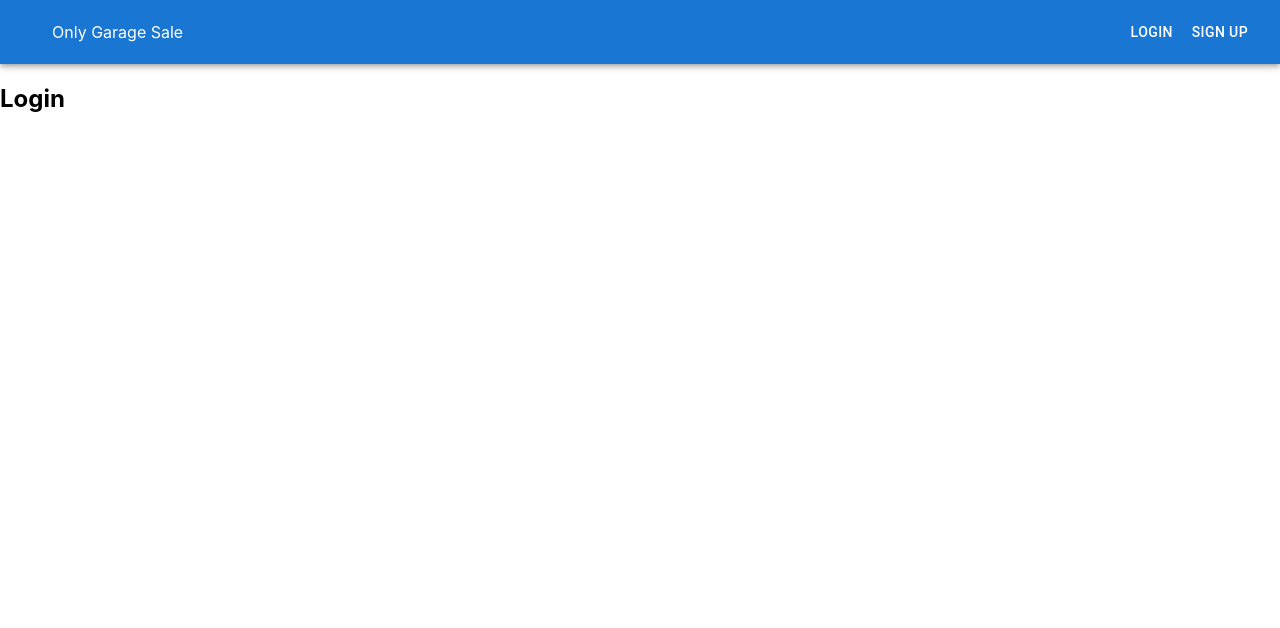
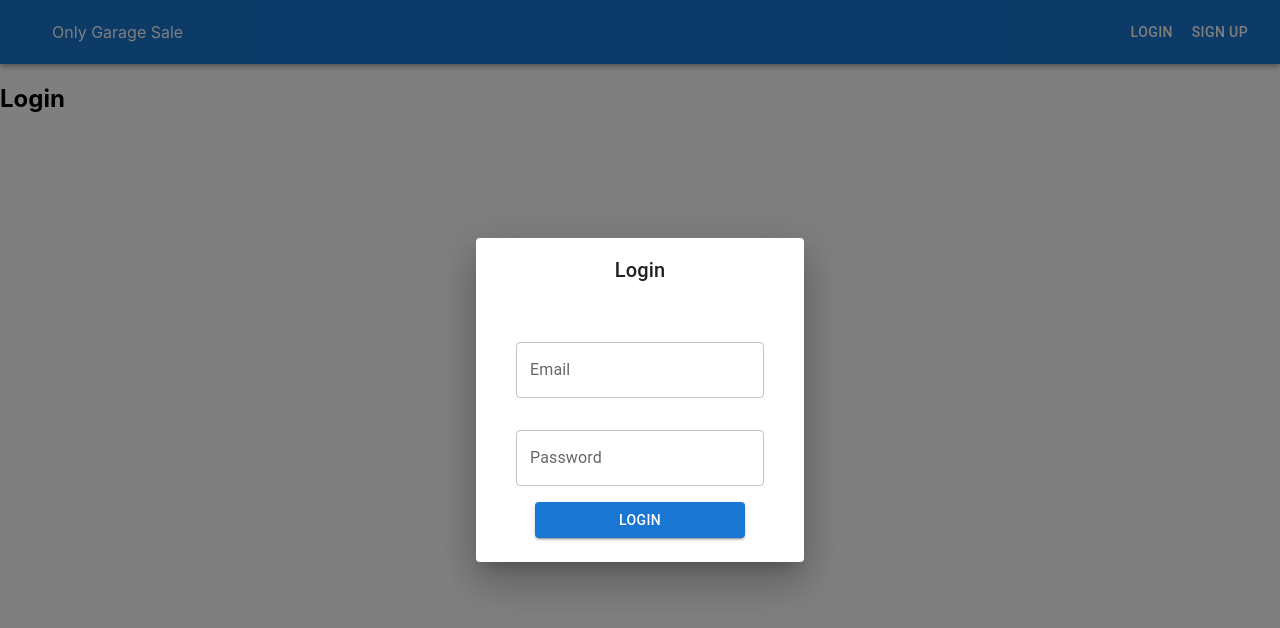
Before and after one commit to aidanamato/only-garage-sale, a React (Create React App) app in the folder client/: page /login in a window 1280 px wide. Both pictures are taken after a click on the button "LOGIN". Shown: the top 628 px of the page. Built offline with nearby package versions, Linux system fonts and the light colour scheme.

Commit message:
refactor login and signup logic

```diff
--- a/client/src/components/Cards/index.js
+++ b/client/src/components/Cards/index.js
@@ -56,8 +56,8 @@ function ActionAreaCard() {
     return (
         <>
             {sales.map((sale) => (
-                <Link to={`/events/${sale.id}`}>
-                    <Card sx={{ margin: '15px', textAlign: 'center' }} key={sale.id}>
+                <Link to={`/events/${sale.id}`} key={sale.id}>
+                    <Card sx={{ margin: '15px', textAlign: 'center' }}>
                         <CardActionArea>
                             <CardMedia
                                 component="img"
--- a/client/src/components/Login/index.js
+++ b/client/src/components/Login/index.js
@@ -0,0 +1,108 @@
+import React, { useState, useRef } from 'react';
+import { usePageContext } from '../../utils/GlobalState';
+import { useMutation } from '@apollo/client';
+import { LOGIN } from '../../utils/mutations';
+import Auth from '../../utils/auth';
+
+import {
+    Button,
+    TextField,
+    Dialog,
+    DialogTitle
+} from '@mui/material';
+import { Box } from '@mui/system';
+
+function Login() {
+    const emailRef = useRef();
+    const pwRef = useRef();
+
+    const [formError, setFormError] = useState(false);
+    const [state, dispatch] = usePageContext();
+
+    const [login] = useMutation(LOGIN);
+
+    const handleSubmit = async (event) => {
+      event.preventDefault();
+
+      try {
+        const { data } = await login({
+          variables: {
+            email: emailRef.current.value,
+            password: pwRef.current.value
+          }
+        });
+
+        const token = data.login.token;
+        Auth.login(token);
+
+      } catch (err) {
+        console.log(err);
+        setFormError(true);
+      }
+    };
+
+    const handleClose = () => {
+      dispatch({
+        type: 'UPDATE_LOGIN_MODAL'
+      });
+    }
+
+    return (
+      <Dialog name='login' open={state.loginModal} onClose={handleClose}>
+          <DialogTitle
+            sx={{
+              m: 'auto'
+            }}
+          >
+            Login
+          </DialogTitle>
+          {formError &&
+          <div
+            style={{textAlign: 'center', color: 'red'}}
+          >Incorrect credentials</div>}
+          <Box
+              component='form'
+              sx={{
+                  m: 3,
+                  display: 'flex',
+                  flexDirection: 'column',
+                  justifyContent: 'center'
+              }}
+              noValidate
+              autoComplete='off'
+              onSubmit={handleSubmit}
+          >
+              <TextField
+                  sx={{
+                      m: 2
+                  }}
+                  id='outlined-basic email'
+                  label='Email'
+                  variant='outlined'
+                  inputRef={emailRef} />
+              <TextField
+                  sx={{
+                      m: 2
+                  }}
+                  id='outlined-basic password'
+                  label='Password'
+                  variant='outlined'
+                  type='password'
+                  inputRef={pwRef} />
+              <Button
+                  htmlFor="login"
+                  type="submit"
+                  sx={{
+                      width: '75%',
+                      m: 'auto'
+                  }}
+                  variant='contained'
+              >
+                  Login
+              </Button>
+          </Box>
+      </Dialog>
+    )
+}
+
+export default Login;
--- a/client/src/components/Navbar/index.js
+++ b/client/src/components/Navbar/index.js
@@ -1,5 +1,6 @@
 import React from 'react';
 import { usePageContext } from '../../utils/GlobalState';
+import Auth from '../../utils/auth';
 
 // import mui here
 import AppBar from '@mui/material/AppBar';
@@ -11,15 +12,22 @@ import IconButton from '@mui/material/IconButton';
 // import MenuIcon from '@mui/icons-material/Menu';
 
 import SignUp from '../SignUp';
+import Login from '../Login';
 
 const AppNavbar = () => {
   const [, dispatch] = usePageContext();
 
   const clickHandler = (event) => {
-    if (event.target.textContent === "Sign Up") {
+    if (event.target.textContent === 'Sign Up') {
       dispatch({
         type: 'UPDATE_SIGNUP_MODAL'
       });
+    } else if (event.target.textContent === 'Login') {
+      dispatch({
+        type: 'UPDATE_LOGIN_MODAL'
+      })
+    } else if (event.target.textContent === 'Logout') {
+      Auth.logout();
     }
   }
 
@@ -40,12 +48,22 @@ const AppNavbar = () => {
             <Typography variant="h7" component="div" sx={{ flexGrow: 1 }}>
               Only Garage Sale
             </Typography>
-            <Button color="inherit" onClick={clickHandler}>Login</Button>
-            <Button color="inherit" onClick={clickHandler}>Sign Up</Button>
+            {Auth.loggedIn() ?
+              <>
+                <Button color="inherit" onClick={clickHandler}>My Events</Button>
+                <Button color="inherit" onClick={clickHandler}>Logout</Button>
+              </>
+            :
+              <>
+                <Button color="inherit" onClick={clickHandler}>Login</Button>
+                <Button color="inherit" onClick={clickHandler}>Sign Up</Button>
+              </>
+            }
           </Toolbar>
         </AppBar>
       </Box>
       <SignUp />
+      <Login />
     </>
   );
 };
--- a/client/src/components/SignUp/index.js
+++ b/client/src/components/SignUp/index.js
@@ -1,4 +1,4 @@
-import React, { useState } from 'react';
+import React, { useState, useRef } from 'react';
 import { usePageContext } from '../../utils/GlobalState';
 import { useMutation } from '@apollo/client';
 import { ADD_USER } from '../../utils/mutations';
@@ -13,37 +13,49 @@ import {
 import { Box } from '@mui/system';
 
 function SignUp() {
-    const [formState, setFormState] = useState({
-      firstName: '',
-      lastName: '',
-      email: '',
-      password: '',
-      zipCode: ''
+    const [formState] = useState({
+      firstName: useRef(),
+      lastName: useRef(),
+      email: useRef(),
+      password: useRef(),
+      zipCode: useRef()
     });
+    const [errorMsg, setErrorMsg] = useState();
     const [state, dispatch] = usePageContext();
 
     const [addUser] = useMutation(ADD_USER);
 
-    const handleBlur = (event) => {
-      const label = event.target.id.split(' ')[1];
-      setFormState({
-        ...formState,
-        [label]: event.target.value
-      });
+    const handleSubmit = async (event) => {
+      event.preventDefault();
+      // check to see each field in the form is populated
+      const validateForm = Object.values(formState).every(ref => ref.current.value);
+      if (!validateForm) {
+        setErrorMsg('All fields required')
       }
 
-    const handleSubmit = async (event) => {
-      event.preventDefault();
-      console.log(formState);
+      const signupData = Object.values(formState).map(ref => ref.current.value);
+      const signupObj = {
+        firstName: signupData[0],
+        lastName: signupData[1],
+        email: signupData[2],
+        password: signupData[3],
+        zipCode: signupData[4]
+      }
 
+      try {
         const { data } = await addUser({
           variables: {
-          user: formState
+            user: signupObj
           }
         });
 
         const token = data.addUser.token;
         Auth.login(token);
+
+      } catch (err) {
+        console.log(err);
+        setErrorMsg('Error Signing Up');
+      }
     };
 
     const handleClose = () => {
@@ -61,6 +73,10 @@ function SignUp() {
           >
             Sign Up
           </DialogTitle>
+          {errorMsg &&
+          <div
+            style={{textAlign: 'center', color: 'red'}}
+          >{errorMsg}</div>}
           <Box
               component='form'
               sx={{
@@ -81,7 +97,7 @@ function SignUp() {
                       id='outlined-basic firstName'
                       label='First Name'
                       variant='outlined'
-                      onBlur={handleBlur} />
+                      inputRef={formState.firstName} />
                   <TextField
                       sx={{
                           m: 2
@@ -89,7 +105,7 @@ function SignUp() {
                       id='outlined-basic lastName'
                       label='Last Name'
                       variant='outlined'
-                      onBlur={handleBlur}/>
+                      inputRef={formState.lastName} />
               </div>
               <TextField
                   sx={{
@@ -98,7 +114,7 @@ function SignUp() {
                   id='outlined-basic email'
                   label='Email'
                   variant='outlined'
-                  onBlur={handleBlur}/>
+                  inputRef={formState.email}/>
               <TextField
                   sx={{
                       m: 2
@@ -107,7 +123,7 @@ function SignUp() {
                   label='Password'
                   variant='outlined'
                   type='password'
-                  onBlur={handleBlur}/>
+                  inputRef={formState.password}/>
               <TextField
                   sx={{
                       m: 2
@@ -115,7 +131,7 @@ function SignUp() {
                   id='outlined-basic zipCode'
                   label='Zip Code'
                   variant='outlined'
-                  onBlur={handleBlur}/>
+                  inputRef={formState.zipCode} />
               <Button
                   htmlFor="signup"
                   type="submit"
--- a/client/src/utils/GlobalState.js
+++ b/client/src/utils/GlobalState.js
@@ -6,7 +6,8 @@ const { Provider } = PageContext;
 
 const PageProvider = ({value = [], ...props}) => {
   const [state, dispatch] = usePageReducer({
-    signupModal: false
+    signupModal: false,
+    loginModal: false
   });
 
   console.log(state);
--- a/client/src/utils/reducers.js
+++ b/client/src/utils/reducers.js
@@ -7,6 +7,11 @@ export const reducer = (state, action) => {
         ...state,
         signupModal: !state.signupModal
       }
+    case 'UPDATE_LOGIN_MODAL':
+      return {
+        ...state,
+        loginModal: !state.loginModal
+      }
     default:
       return state;
   }
```
Also changed, not shown: 2 other files (tests, documents, lock files or other folders). Lines whose indentation alone changed are shown as unchanged.
